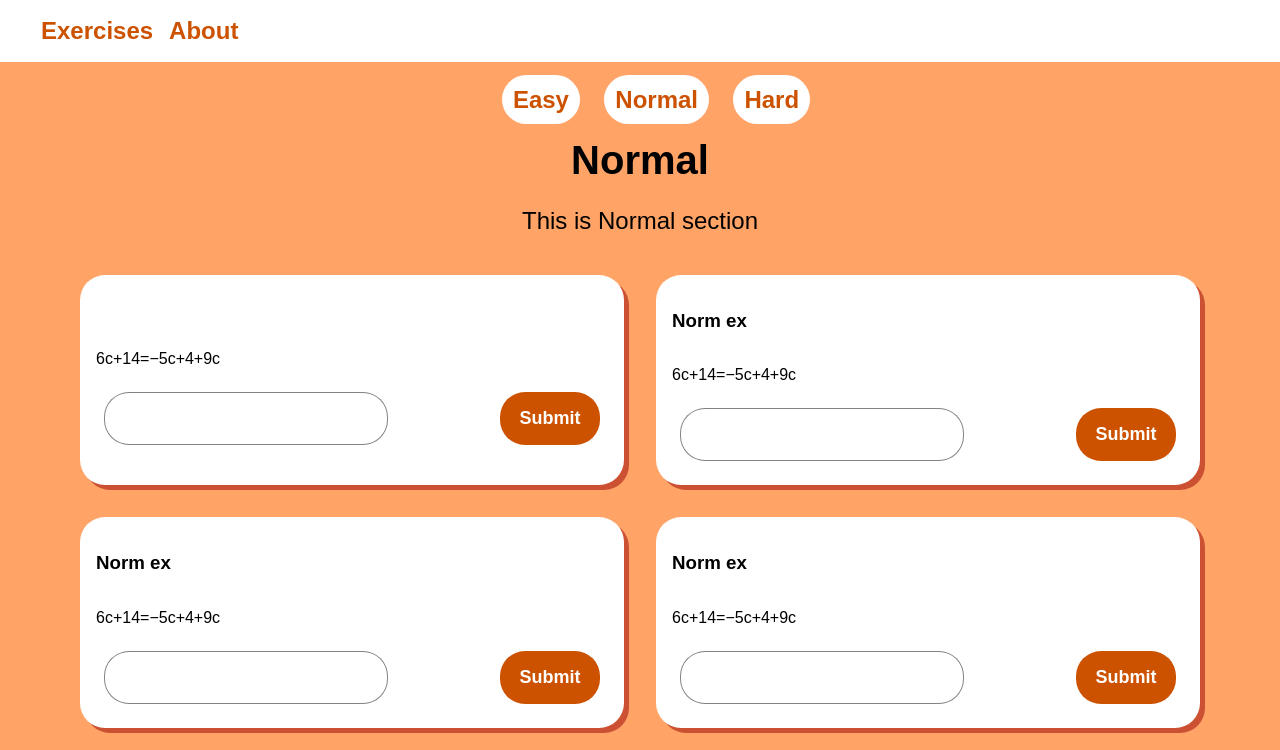
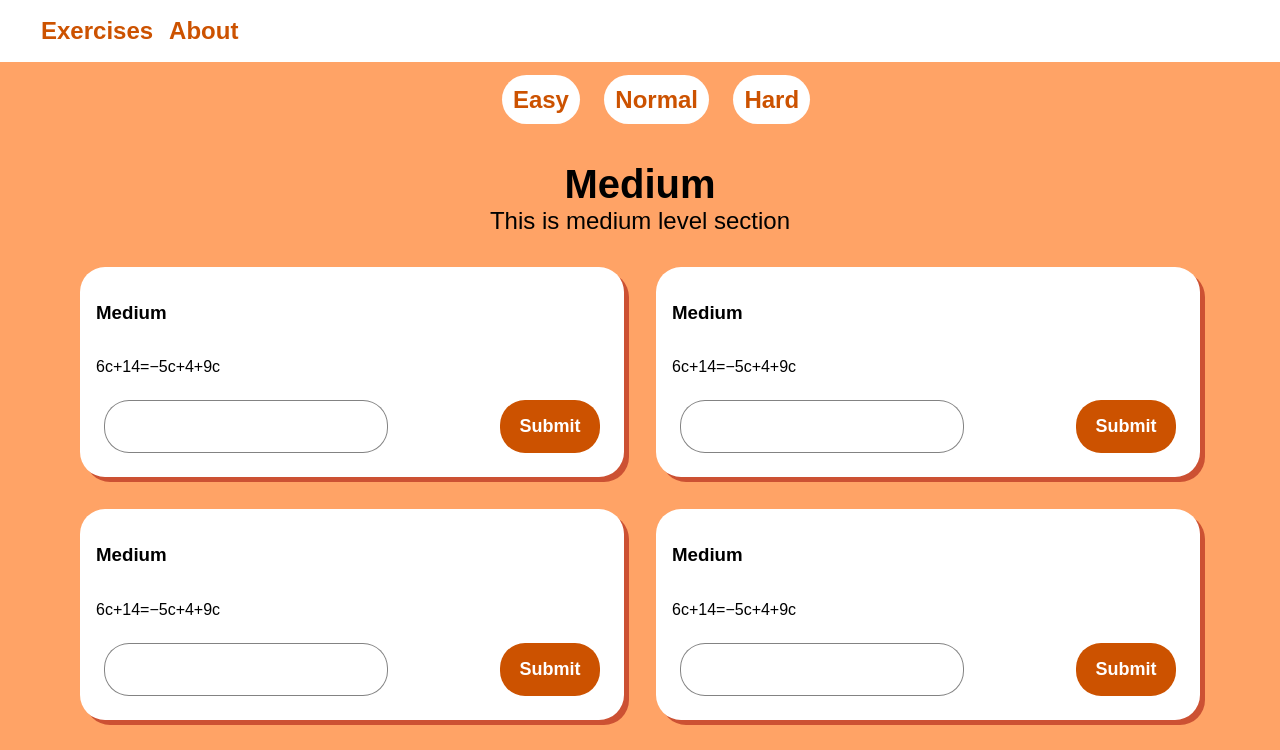
Before and after one commit to AndrewMedvedev42/Math-Test-Exercises, a React (Create React App) app: page /exercises/normal in a window 1280 px wide. Shown: the top 750 px of the page. Built offline with nearby package versions, Linux system fonts and the light colour scheme.

Commit message:
Normal section changed to Medium, added more comments, disabled autocomplete for input fields

```diff
--- a/src/Componets/ExerciseData/ExerciseData.js
+++ b/src/Componets/ExerciseData/ExerciseData.js
@@ -8,18 +8,18 @@ const Data = [
     {id:5,  sortKey:"easy",problemDescription:"Norm ex" ,mathProblem:"6c+14=−5c+4+9c", answer:7},
 
 
-    {id:11, sortKey:"norm",problemDescription:"" ,mathProblem:"6c+14=−5c+4+9c", answer:7},
-    {id:22,  sortKey:"norm",problemDescription:"Norm ex" ,mathProblem:"6c+14=−5c+4+9c", answer:7},
-    {id:33,  sortKey:"norm",problemDescription:"Norm ex" ,mathProblem:"6c+14=−5c+4+9c", answer:7},
-    {id:44,  sortKey:"norm",problemDescription:"Norm ex" ,mathProblem:"6c+14=−5c+4+9c", answer:7},
-    {id:55,  sortKey:"norm",problemDescription:"Norm ex" ,mathProblem:"6c+14=−5c+4+9c", answer:7},
+    {id:11, sortKey:"medium",problemDescription:"Medium" ,mathProblem:"6c+14=−5c+4+9c", answer:7},
+    {id:22,  sortKey:"medium",problemDescription:"Medium" ,mathProblem:"6c+14=−5c+4+9c", answer:7},
+    {id:33,  sortKey:"medium",problemDescription:"Medium" ,mathProblem:"6c+14=−5c+4+9c", answer:7},
+    {id:44,  sortKey:"medium",problemDescription:"Medium" ,mathProblem:"6c+14=−5c+4+9c", answer:7},
+    {id:55,  sortKey:"medium",problemDescription:"Medium" ,mathProblem:"6c+14=−5c+4+9c", answer:7},
 
 
-    {id:111, sortKey:"hard",problemDescription:"lol" ,mathProblem:"6c+14=−5c+4+9c", answer:7},
-    {id:222,  sortKey:"hard",problemDescription:"Hard ex" ,mathProblem:"6c+14=−5c+4+9c", answer:7},
-    {id:333,  sortKey:"hard",problemDescription:"Hard ex" ,mathProblem:"6c+14=−5c+4+9c", answer:7},
-    {id:444,  sortKey:"hard",problemDescription:"Hard ex" ,mathProblem:"6c+14=−5c+4+9c", answer:7},
-    {id:555,  sortKey:"hard",problemDescription:"Hard ex" ,mathProblem:"6c+14=−5c+4+9c", answer:7}
+    {id:21, sortKey:"hard",problemDescription:"Hard" ,mathProblem:"6c+14=−5c+4+9c", answer:7},
+    {id:22,  sortKey:"hard",problemDescription:"Hard" ,mathProblem:"6c+14=−5c+4+9c", answer:7},
+    {id:23,  sortKey:"hard",problemDescription:"Hard" ,mathProblem:"6c+14=−5c+4+9c", answer:7},
+    {id:24,  sortKey:"hard",problemDescription:"Hard" ,mathProblem:"6c+14=−5c+4+9c", answer:7},
+    {id:25,  sortKey:"hard",problemDescription:"Hard" ,mathProblem:"6c+14=−5c+4+9c", answer:7}
 ]
 
 //Exporting the data
--- a/src/Componets/ExerciseTemplate/Template.jsx
+++ b/src/Componets/ExerciseTemplate/Template.jsx
@@ -26,16 +26,17 @@ function Template({keyName}){
           const onCheck = (id) =>{
             console.log("Checked")
             console.log(typeof typedAnswer)
+//changes the text content and color of <h1>(line 50) if the answer was right or wrong
             if(parseInt(typedAnswer) === answer){
 
               let node = document.getElementById(`${id}verificationMessage`)
               node.textContent = "Good job!"
               node.style.color = "limegreen"
-
+//disables input field and button if the answer was right
               document.getElementById(`${id}input`).disabled = true
               document.getElementById(`${id}button`).disabled = true
             }else{
-
+//changes text content and color  of <h1>(line 50) to red if the answer was wrong
               let node = document.getElementById(`${id}verificationMessage`)
               node.textContent = "Incorrect, try again!"
               node.style.color = "crimson"
@@ -51,7 +52,7 @@ function Template({keyName}){
                 <div className="itemContent">
                     <p>{mathProblem}</p>
                     <div>
-                      <input id={`${id}input`} type="text" onChange={onChange}/>
+                      <input id={`${id}input`} type="text" onChange={onChange} autocomplete="off"/>
                       <button id={`${id}button`} onClick={()=>{onCheck(id)}}>Submit</button>
                     </div>
                 </div>
--- a/src/Componets/Navigation/ExerciseSection.js
+++ b/src/Componets/Navigation/ExerciseSection.js
@@ -26,7 +26,6 @@ function Exercises() {
               </li>
             </ul>
           </nav>
-
           {/* A <Switch> looks through its children <Route>s and
               renders the first one that matches the current URL. */}
           <Switch>
@@ -35,8 +34,8 @@ function Exercises() {
               <Template keyName="easy"/>
             </Route>
             <Route path="/exercises/normal">
-              <SectionDescription difficulty="Normal" />
-              <Template keyName="norm"/>
+              <SectionDescription difficulty="Medium" />
+              <Template keyName="medium"/>
             </Route>
             <Route path="/exercises/hard">
               <SectionDescription difficulty="Hard" />
--- a/src/Componets/Navigation/SectionDescription.jsx
+++ b/src/Componets/Navigation/SectionDescription.jsx
@@ -1,7 +1,7 @@
 function SectionDescription({difficulty}){
     return(<article>
         <h1>{`${difficulty}`}</h1>
-        <p>{`This is ${difficulty} section`}</p>
+        <p>{`This is ${difficulty.toLowerCase()} level section`}</p>
     </article>)
 }
 
--- a/src/css/App.css
+++ b/src/css/App.css
@@ -97,6 +97,7 @@ article {
   text-align: center; }
   article h1 {
     font-size: 2.5rem;
-    margin: 5px; }
+    margin: 2.5rem 0px 0px 0px; }
   article p {
+    margin: 0px 0px 1rem 0px;
     font-size: 1.5rem; }
--- a/src/scss/App.scss
+++ b/src/scss/App.scss
@@ -141,9 +141,10 @@ article{
   text-align: center;
   h1{
     font-size: 2.5rem;
-    margin: 5px;
+    margin:2.5rem 0px 0px 0px;
   }
   p{
+    margin:0px 0px 1rem 0px;
     font-size: 1.5rem;
   }
 }
```
Also changed, not shown: 10 other files (tests, documents, lock files or other folders).
